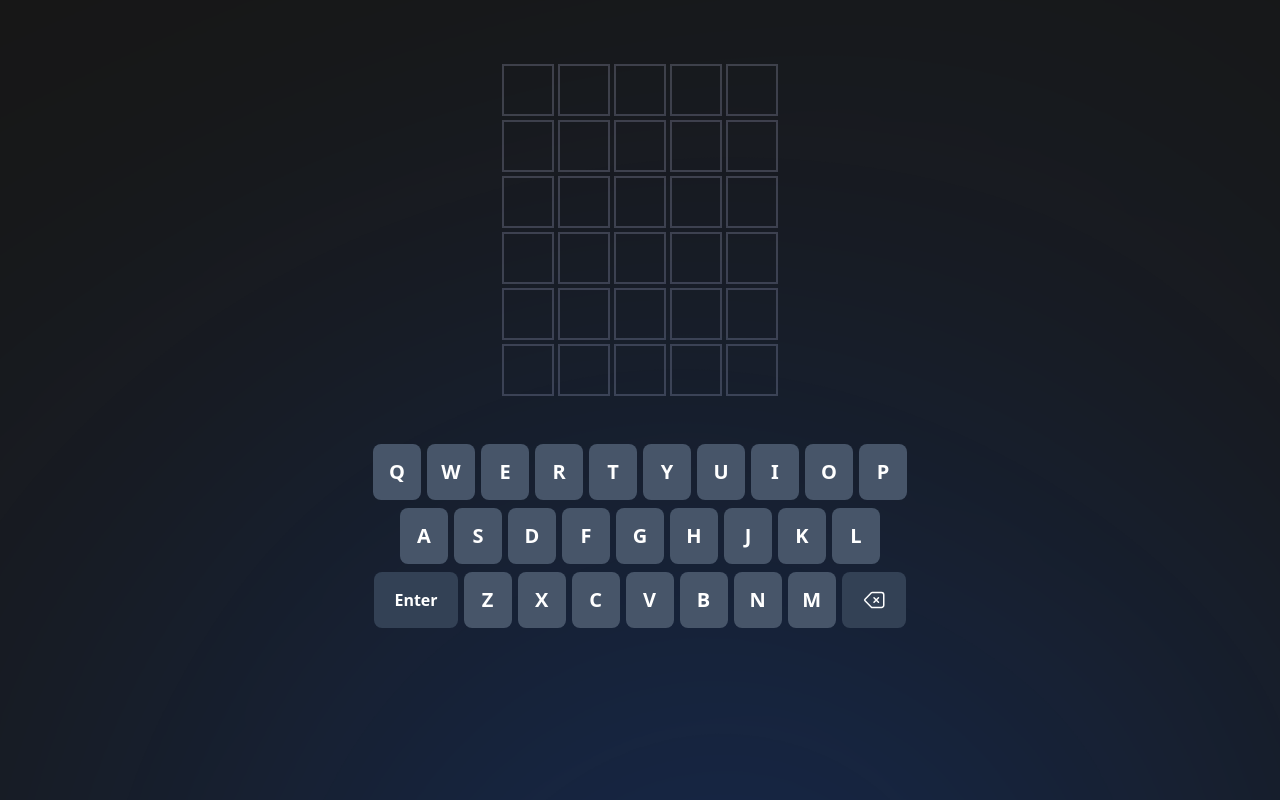
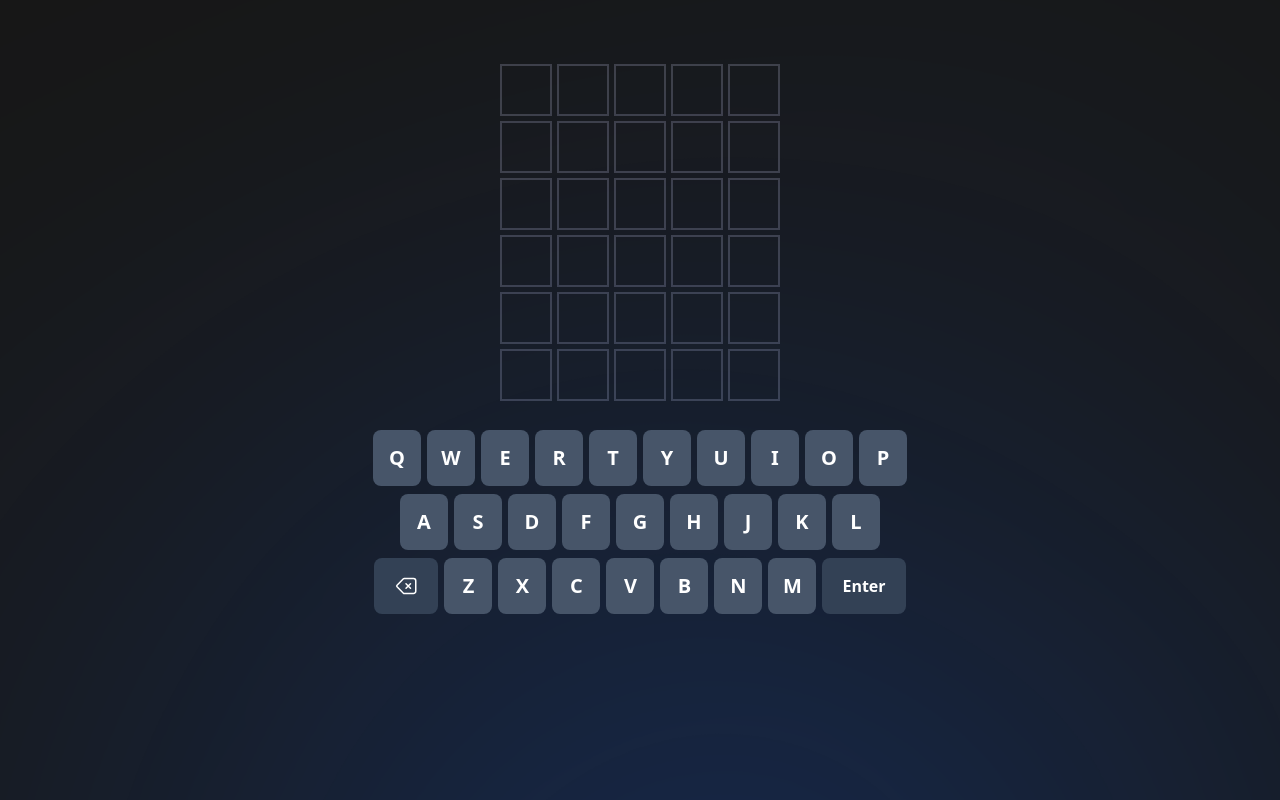
Before and after one commit to adarshk01/wordle, a React (Vite) app: page / in a window 1280 px wide. Built offline with nearby package versions, Linux system fonts and the light colour scheme.

Commit message:
fix box logic

```diff
--- a/package.json
+++ b/package.json
@@ -10,6 +10,7 @@
     "preview": "vite preview"
   },
   "dependencies": {
+    "axios": "^1.7.9",
     "react": "^18.3.1",
     "react-dom": "^18.3.1"
   },
--- a/src/App.tsx
+++ b/src/App.tsx
@@ -1,8 +1,9 @@
-import { useEffect, useState } from "react";
+import { useEffect, useRef, useState } from "react";
 import "./App.css";
 import { Box } from "./components/Box";
 
 import { Keys } from "./components/Keys";
+import axios from "axios";
 
 interface InputProps {
   [key: string]: string[];
@@ -21,12 +22,14 @@ function App() {
 
   const [index, setIndex] = useState<number>(0);
 
-  // const [value, setValue] = useState<string>("");
+  const [guessWord, setGuessWord] = useState<string>("");
   const [count, setCount] = useState<number>(1);
   const [input, setInput] = useState<string[] | null>(Array(5).fill(""));
   const [allInputs, setAllInputs] = useState<InputProps>(
     generateInitialInputs(n, m)
   );
+  const [checker, setChecker] = useState(false);
+  const prevIndexRef = useRef<number>(index);
 
   function handleClick() {
     if (input && input[4] != "") {
@@ -41,6 +44,28 @@ function App() {
       setInput(Array(5).fill(""));
     }
   }
+
+  // useEffect(() => {
+  //   async function fetchName() {
+  //     const name = await axios.get(
+  //       "https://random-word-api.vercel.app/api?words=1&length=5&type=uppercase"
+  //     );
+
+  //     setGuessWord(name.data[0]);
+  //   }
+  //   fetchName();
+  // }, []);
+
+  useEffect(() => {
+    const prev = prevIndexRef.current;
+    const temp = prev;
+    if (index >= temp) {
+      setChecker(true);
+      const timer = setTimeout(() => setChecker(false), 100);
+      return () => clearTimeout(timer);
+    }
+    prevIndexRef.current = index;
+  }, [index]);
 
   return (
     <div className="h-screen min-h-fit min-w-fit bg-neutral-900 relative flex flex-col  ">
@@ -57,6 +82,7 @@ function App() {
           />
         </svg>
       </div>
+      <div className="text-white flex justify-center">{guessWord}</div>
       <div className="flex justify-center items-start  pt-16">
         {/* <div className="grid gap-1.5">
           {Array.from({ length: 6 }).map(function (_, outIndex) {
@@ -70,13 +96,22 @@ function App() {
           })}
         </div>{" "} */}
         <div>
-          <div className="flex gap-1  mb-1 ">
+          <div className="flex gap-[5px]  mb-[5px] ">
             {count == 1
-              ? input?.map(function (i, index) {
-                  return <Box key={index} value={i} />;
+              ? input?.map(function (i, idx) {
+                  return (
+                    <div
+                      key={idx}
+                      className={`${
+                        checker && idx == index - 1 ? "animate-heartBeat" : ""
+                      }`}
+                    >
+                      <Box key={idx} value={i} />
+                    </div>
+                  );
                 })
-              : allInputs["1"].map(function (i, index) {
-                  return <Box key={index} value={i} />;
+              : allInputs["1"].map(function (i, idx) {
+                  return <Box key={idx} value={i} />;
                 })}
 
             {/* Object.entries( allInputs?[counter - 1]).map(function (
@@ -87,55 +122,100 @@ function App() {
                 })}  */}
           </div>
 
-          <div className="flex gap-1  mb-1 ">
+          <div className="flex gap-[5px]  mb-[5px] ">
             {count == 2
-              ? input?.map(function (i, index) {
-                  return <Box key={index} value={i} />;
+              ? input?.map(function (i, idx) {
+                  return (
+                    <div
+                      key={idx}
+                      className={`${
+                        checker && idx == index - 1 ? "animate-heartBeat" : ""
+                      }`}
+                    >
+                      <Box key={idx} value={i} />
+                    </div>
+                  );
                 })
-              : allInputs["2"].map(function (i, index) {
-                  return <Box key={index} value={i} />;
+              : allInputs["2"].map(function (i, idx) {
+                  return <Box key={idx} value={i} />;
                 })}
           </div>
 
-          <div className="flex gap-1 mb-1">
+          <div className="flex gap-[5px]  mb-[5px]">
             {count == 3
-              ? input?.map(function (i, index) {
-                  return <Box key={index} value={i} />;
+              ? input?.map(function (i, idx) {
+                  return (
+                    <div
+                      key={idx}
+                      className={`${
+                        checker && idx == index - 1 ? "animate-heartBeat" : ""
+                      }`}
+                    >
+                      <Box key={idx} value={i} />
+                    </div>
+                  );
                 })
-              : allInputs["3"].map(function (i, index) {
-                  return <Box key={index} value={i} />;
+              : allInputs["3"].map(function (i, idx) {
+                  return <Box key={idx} value={i} />;
                 })}
           </div>
-          <div className="flex gap-1 mb-1">
+          <div className="flex gap-[5px]  mb-[5px]">
             {count == 4
-              ? input?.map(function (i, index) {
-                  return <Box key={index} value={i} />;
+              ? input?.map(function (i, idx) {
+                  return (
+                    <div
+                      key={idx}
+                      className={`${
+                        checker && idx == index - 1 ? "animate-heartBeat" : ""
+                      }`}
+                    >
+                      <Box key={idx} value={i} />
+                    </div>
+                  );
                 })
-              : allInputs["4"].map(function (i, index) {
-                  return <Box key={index} value={i} />;
+              : allInputs["4"].map(function (i, idx) {
+                  return <Box key={idx} value={i} />;
                 })}
           </div>
-          <div className="flex gap-1 mb-1">
+          <div className="flex gap-[5px]  mb-[5px]">
             {count == 5
-              ? input?.map(function (i, index) {
-                  return <Box key={index} value={i} />;
+              ? input?.map(function (i, idx) {
+                  return (
+                    <div
+                      key={idx}
+                      className={`${
+                        checker && idx == index - 1 ? "animate-heartBeat" : ""
+                      }`}
+                    >
+                      <Box key={idx} value={i} />
+                    </div>
+                  );
                 })
-              : allInputs["5"].map(function (i, index) {
-                  return <Box key={index} value={i} />;
+              : allInputs["5"].map(function (i, idx) {
+                  return <Box key={idx} value={i} />;
                 })}
           </div>
-          <div className="flex gap-1 mb-1">
+          <div className="flex gap-[5px]  mb-[5px]">
             {count == 6
-              ? input?.map(function (i, index) {
-                  return <Box key={index} value={i} />;
+              ? input?.map(function (i, idx) {
+                  return (
+                    <div
+                      key={idx}
+                      className={`${
+                        checker && idx == index - 1 ? "animate-heartBeat" : ""
+                      }`}
+                    >
+                      <Box key={idx} value={i} />
+                    </div>
+                  );
                 })
-              : allInputs["6"].map(function (i, index) {
-                  return <Box key={index} value={i} />;
+              : allInputs["6"].map(function (i, idx) {
+                  return <Box key={idx} value={i} />;
                 })}
           </div>
         </div>{" "}
       </div>
-      <div className="z-20 mt-10  ">
+      <div className="z-20 mt-5  ">
         <Keys
           start={0}
           end={10}
@@ -153,20 +233,6 @@ function App() {
           setIndex={setIndex}
         />
         <div className="flex justify-center items-center gap-1.5 h-16 ">
-          <div
-            className="text-white h-14 w-fit bg-slate-700 font-bold  px-5 rounded-lg flex justify-center items-center cursor-pointer select-none"
-            onClick={() => handleClick()}
-          >
-            Enter
-          </div>
-          <Keys
-            start={19}
-            end={26}
-            input={input}
-            setInput={setInput}
-            index={index}
-            setIndex={setIndex}
-          />
           <div
             className="text-white h-14 w-fit bg-slate-700 font-bold  px-5 rounded-lg flex justify-center items-center cursor-pointer"
             onClick={() => {
@@ -194,6 +260,21 @@ function App() {
               />
             </svg>
           </div>
+          <Keys
+            start={19}
+            end={26}
+            input={input}
+            setInput={setInput}
+            index={index}
+            setIndex={setIndex}
+          />
+
+          <div
+            className="text-white h-14 w-fit bg-slate-700 font-bold  px-5 rounded-lg flex justify-center items-center cursor-pointer select-none"
+            onClick={() => handleClick()}
+          >
+            Enter
+          </div>
         </div>
       </div>
     </div>
--- a/src/components/Box.tsx
+++ b/src/components/Box.tsx
@@ -5,7 +5,9 @@ interface BoxProps {
 export function Box({ value }: BoxProps) {
   return (
     <div>
-      <div className="h-[52px] w-[52px] border-zinc-700 border-2 text-white text-[27px] font-bold flex justify-center items-center select-none">
+      <div
+        className={`h-[52px] w-[52px] border-zinc-700 border-2 text-white text-[27px] font-bold flex justify-center items-center select-none`}
+      >
         {value}
       </div>
     </div>
--- a/tailwind.config.js
+++ b/tailwind.config.js
@@ -2,7 +2,23 @@
 export default {
   content: ["./index.html", "./src/**/*.{js,ts,jsx,tsx}"],
   theme: {
-    extend: {},
+    extend: {
+      keyframes: {
+        heartBeat: {
+          "0%": { transform: "scale(1);" },
+          "14%": { transform: "scale(1.1);" },
+          "28%": { transform: "scale(1);" },
+          "42%": { transform: "scale(1.1);" },
+          "70%": { transform: "scale(1);" },
+        },
+        flipVertical: {
+          "50%": { transform: "rotateX(180deg)" },
+        },
+      },
+      animation: {
+        heartBeat: "heartBeat 0.3s 1",
+      },
+    },
   },
   plugins: [],
 };
```
Also changed, not shown: 1 other file (tests, documents, lock files or other folders).
